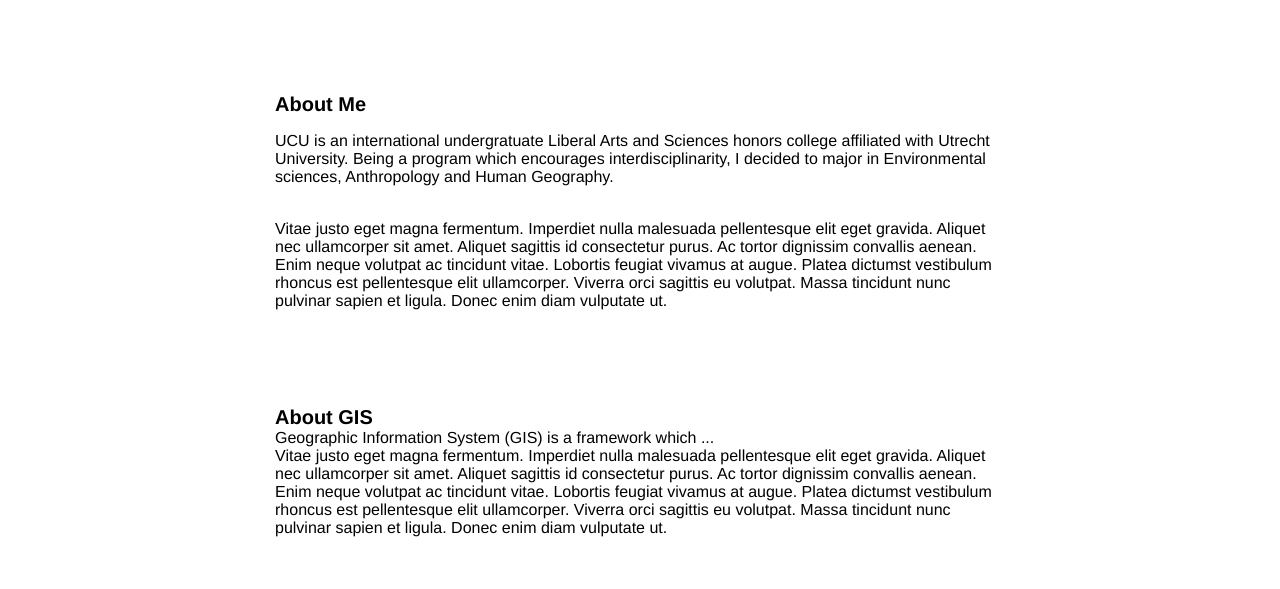
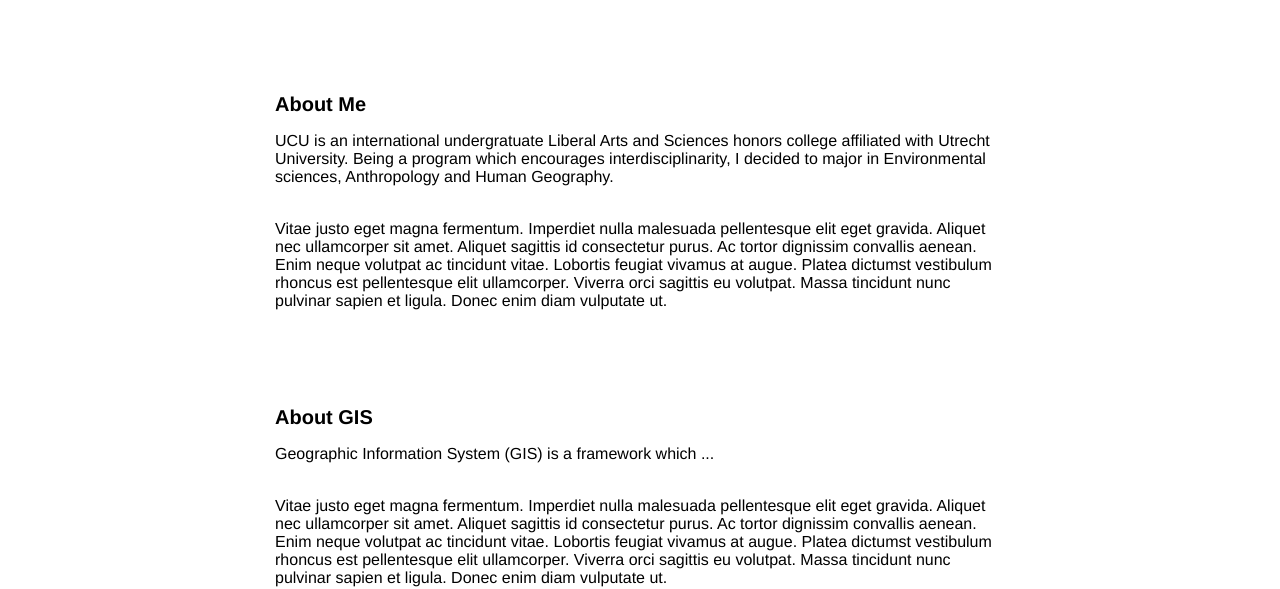
Before and after one commit to asaschajer/asaschajer.github.io, a plain HTML site: page index.html in a window 1280 px wide. Shown: the part 400-989 px from the top of the page. Drawn offline with Linux system fonts and the light colour scheme.

Commit message:
Update layout.css

```diff
--- a/css/layout.css
+++ b/css/layout.css
@@ -74,7 +74,19 @@
   gap: 34px;
 }
 
+/* About GIS Section */
 
+#GIS-section {
+  display: flex;
+  flex-direction: column;
+  gap: 16px;
+}
+
+.GIS-section-content {
+  display: flex;
+  flex-direction: column;
+  gap: 34px;
+}
 
 
 /* Project Section */
```
